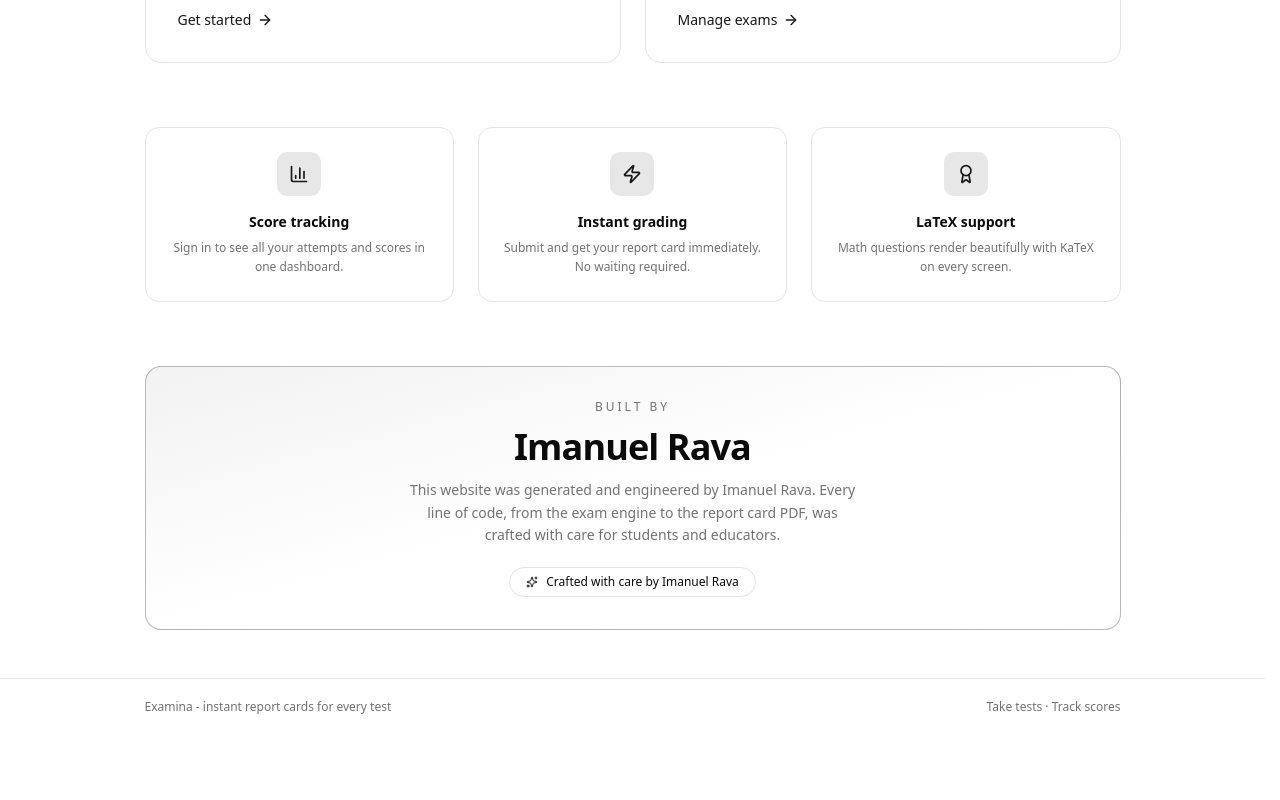
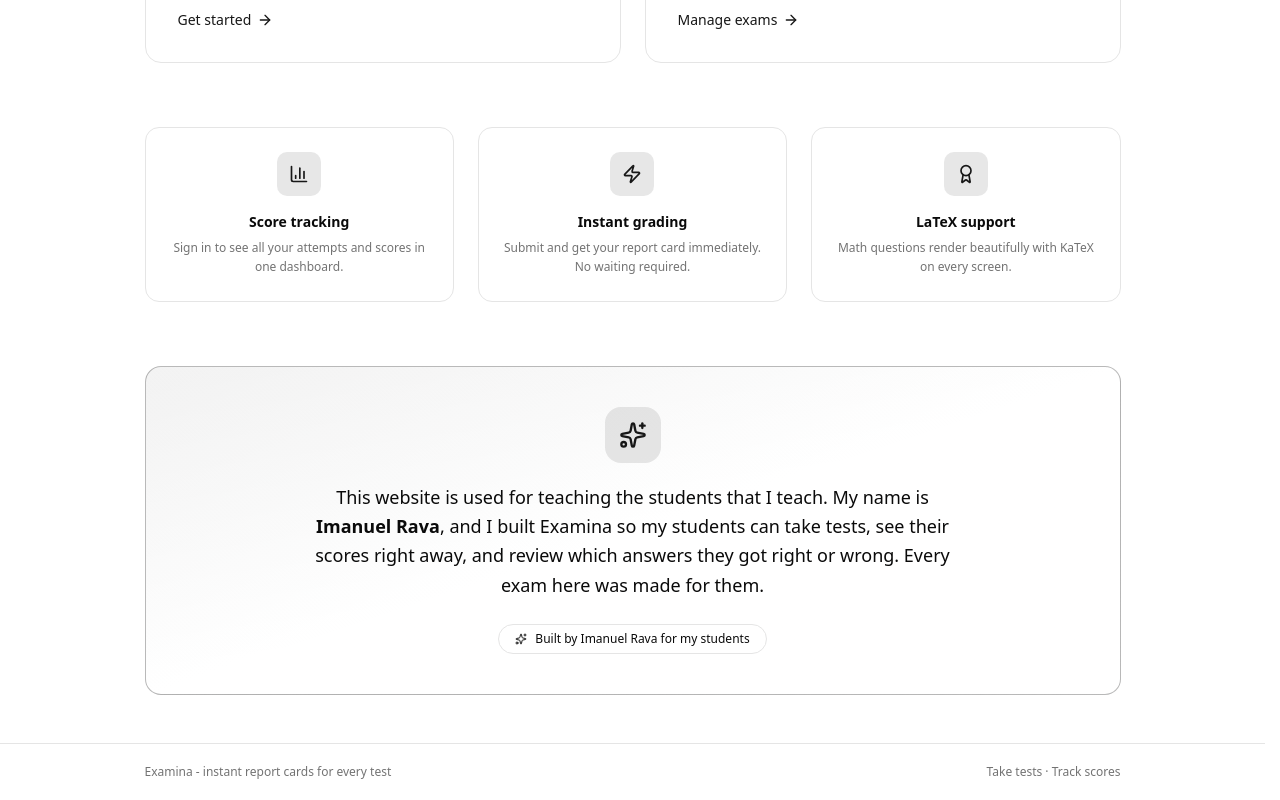
Before and after one commit to ImanuelRava/Examina, a Next.js app: page / in a window 1280 px wide. Shown: the part 813-1613 px from the top of the page. Before the commit the page ends 1548 px from the top, so only its background shows below. Built offline with nearby package versions, Linux system fonts and the light colour scheme.

Commit message:
modified:   src/components/exam/landing.tsx

```diff
--- a/src/components/exam/landing.tsx
+++ b/src/components/exam/landing.tsx
@@ -186,21 +186,19 @@
 
       {/* Credit highlight */}
       <section className="mt-16 w-full">
-        <div className="rounded-2xl border border-primary/30 bg-gradient-to-br from-primary/5 via-card to-card p-8 text-center">
-          <p className="text-xs font-medium uppercase tracking-[0.25em] text-muted-foreground">
-            Built by
+        <div className="rounded-2xl border border-primary/30 bg-gradient-to-br from-primary/5 via-card to-card p-8 text-center sm:p-10">
+          <div className="mx-auto mb-5 flex h-14 w-14 items-center justify-center rounded-2xl bg-primary/10 text-primary">
+            <Sparkles className="h-7 w-7" aria-hidden="true" />
+          </div>
+          <p className="mx-auto max-w-2xl text-base leading-relaxed text-foreground sm:text-lg">
+            This website is used for teaching the students that I teach.
+            My name is <span className="font-semibold">Imanuel Rava</span>, and I built Examina
+            so my students can take tests, see their scores right away, and review which answers
+            they got right or wrong. Every exam here was made for them.
           </p>
-          <h2 className="mt-3 text-3xl font-bold tracking-tight text-foreground sm:text-4xl">
-            Imanuel Rava
-          </h2>
-          <p className="mx-auto mt-3 max-w-md text-sm leading-relaxed text-muted-foreground">
-            This website was generated and engineered by Imanuel Rava.
-            Every line of code, from the exam engine to the report card PDF,
-            was crafted with care for students and educators.
-          </p>
-          <div className="mt-5 inline-flex items-center gap-2 rounded-full border border-border bg-background px-4 py-1.5 text-xs font-medium text-foreground">
+          <div className="mt-6 inline-flex items-center gap-2 rounded-full border border-border bg-background px-4 py-1.5 text-xs font-medium text-foreground">
             <Sparkles className="h-3 w-3 text-primary" aria-hidden="true" />
-            Crafted with care by Imanuel Rava
+            Built by Imanuel Rava for my students
           </div>
         </div>
       </section>
```
